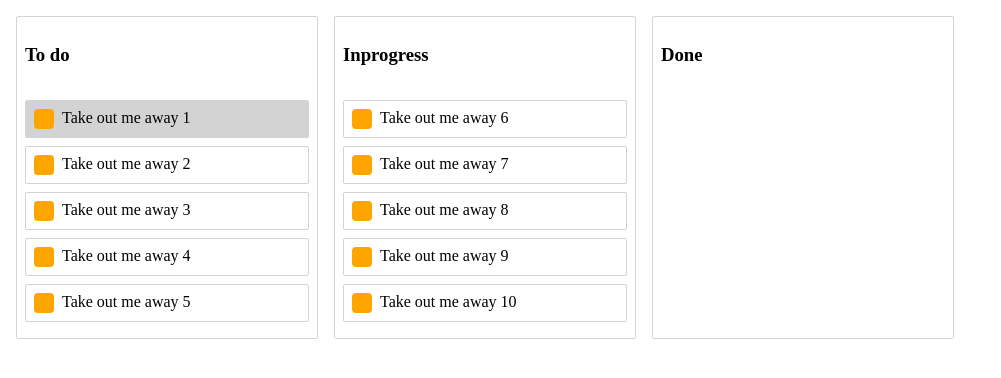
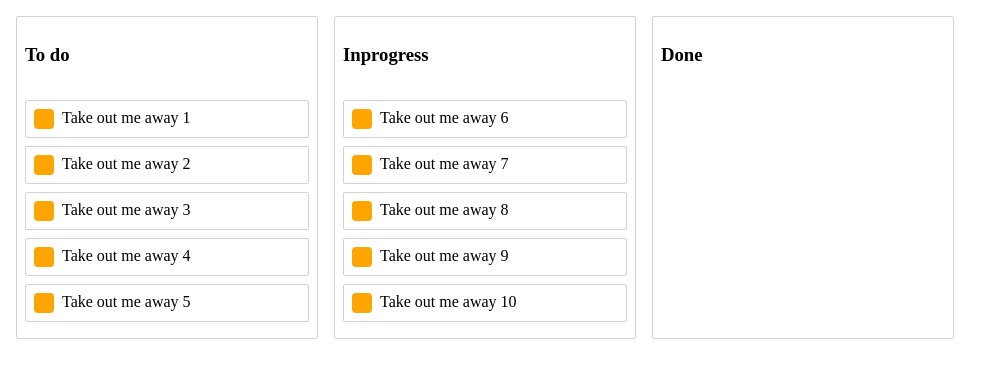
Before and after one commit to cuongnmit/drag-drop-virtual-list, a React (Create React App) app: page / in a window 1280 px wide. Shown: the top 378 px of the page, without its empty margins (0-1001 px from the left). Built offline with nearby package versions, Linux system fonts and the light colour scheme.

Commit message:
Fix eslint errors

```diff
--- a/package.json
+++ b/package.json
@@ -7,6 +7,7 @@
     "@testing-library/jest-dom": "^4.2.4",
     "@testing-library/react": "^9.3.2",
     "@testing-library/user-event": "^7.1.2",
+    "prop-types": "^15.7.2",
     "react": "^16.13.1",
     "react-beautiful-dnd": "^13.0.0",
     "react-dom": "^16.13.1",
--- a/src/column.jsx
+++ b/src/column.jsx
@@ -1,12 +1,14 @@
 import React from 'react';
 import styled from 'styled-components';
-import { Droppable } from 'react-beautiful-dnd';
+import PropTypes from 'prop-types';
+import { Droppable, Draggable } from 'react-beautiful-dnd';
 import Task from './task';
 
 const Container = styled.div`
     margin: 8px;
     border: 1px solid lightgrey;
     border-radius: 2px;
+    background-color: white;
     width: 300px;
     display: flex;
     flex-direction: column;
@@ -17,35 +19,41 @@ const Title = styled.h3`
 const TaskList = styled.div`
     padding: 8px;
     transition: background-color .2s ease;
-    background-color: ${(props) => (props.isDraggingOver ? 'skyblue' : 'white')};
+    background-color: ${(props) => (props.isDraggingOver ? 'skyblue' : 'inherit')};
     flex-grow: 1;
 `;
 
-export default class Column extends React.Component {
-  render() {
+function Column({ column, index, tasks }) {
   return (
-      <Container>
-        <Title>{this.props.column.title}</Title>
-        <Droppable
-          droppableId={this.props.column.id}
-          type={this.props.column.id === 'column-3' ? 'done' : 'active'}
-          isDropDisabled={this.props.isDropDisabled}
-        >
-          {(provided, snapshot) => (
+    <Draggable draggableId={column.id} index={index}>
+      {(draggaleProvided) => (
+        <Container {...draggaleProvided.draggableProps} ref={draggaleProvided.innerRef}>
+          <Title {...draggaleProvided.dragHandleProps}>{column.title}</Title>
+          <Droppable droppableId={column.id} type="task">
+            {(droppableProvided, snapshot) => (
               <TaskList
-              ref={provided.innerRef}
-              {...provided.droppableProps}
+                ref={droppableProvided.innerRef}
+                {...droppableProvided.droppableProps}
                 isDraggingOver={snapshot.isDraggingOver}
               >
-              {this.props.tasks.map((task, index) => (
-                <Task key={task.id} task={task} index={index} />
-              ))}
-              {provided.placeholder}
+                { tasks.map((task, taskIndex) => <Task key={task.id} task={task} index={taskIndex} />) }
+                { droppableProvided.placeholder }
               </TaskList>
             )}
-
           </Droppable>
         </Container>
+      )}
+    </Draggable>
   );
 }
-}
+
+Column.propTypes = {
+  index: PropTypes.number.isRequired,
+  tasks: PropTypes.arrayOf(PropTypes.object).isRequired,
+  column: PropTypes.shape({
+    id: PropTypes.string.isRequired,
+    title: PropTypes.string.isRequired,
+  }).isRequired,
+};
+
+export default Column;
--- a/src/index.jsx
+++ b/src/index.jsx
@@ -1,7 +1,7 @@
-import React from 'react';
+import React, { useState } from 'react';
 import ReactDOM from 'react-dom';
 import '@atlaskit/css-reset';
-import { DragDropContext } from 'react-beautiful-dnd';
+import { DragDropContext, Droppable } from 'react-beautiful-dnd';
 import styled from 'styled-components';
 import initialData from './initial-data';
 import Column from './column';
@@ -11,27 +11,14 @@ const Container = styled.div`
   flex-direction: row;
 `;
 
-class App extends React.Component {
-  constructor(props) {
-    super(props);
-    this.state = initialData;
-  }
+function App() {
+  const [state, setState] = useState(initialData);
 
-  onDragStart = (start) => {
-    const homeIndex = this.state.columnOrder.indexOf(start.source.droppableId);
-    this.setState({ homeIndex });
-  }
-
-  onDragUpdate = (update) => {
-    const { destination } = update;
-    const opacity = destination ? destination.index / Object.keys(this.state.tasks).length : 0;
-
-    document.body.style.backgroundColor = `rgba(153, 141, 217, ${opacity})`;
-  }
-
-  onDragEnd = (result) => {
-    this.setState({ homeIndex: null });
-    const { destination, source, draggableId } = result;
+  const onDragEnd = (result) => {
+    setState({ homeIndex: null });
+    const {
+      destination, source, draggableId, type,
+    } = result;
 
     if (!destination) {
       return;
@@ -41,8 +28,22 @@ class App extends React.Component {
       return;
     }
 
-    const start = this.state.columns[source.droppableId];
-    const finish = this.state.columns[destination.droppableId];
+    if (type === 'column') {
+      const newColumnOrder = Array.from(state.columnOrder);
+      newColumnOrder.splice(source.index, 1);
+      newColumnOrder.splice(destination.index, 0, draggableId);
+
+      const newState = {
+        ...state,
+        columnOrder: newColumnOrder,
+      };
+
+      setState(newState);
+      return;
+    }
+
+    const start = state.columns[source.droppableId];
+    const finish = state.columns[destination.droppableId];
 
     if (start === finish) {
       const newTaskIds = Array.from(start.taskIds);
@@ -55,14 +56,14 @@ class App extends React.Component {
       };
 
       const newState = {
-        ...this.state,
+        ...state,
         columns: {
-          ...this.state.columns,
+          ...state.columns,
           [newColumn.id]: newColumn,
         },
       };
 
-      this.setState(newState);
+      setState(newState);
       return;
     }
 
@@ -81,37 +82,38 @@ class App extends React.Component {
     };
 
     const newState = {
-      ...this.state,
+      ...state,
       columns: {
-        ...this.state.columns,
+        ...state.columns,
         [newStart.id]: newStart,
         [newFinish.id]: newFinish,
       },
     };
 
-    this.setState(newState);
+    setState(newState);
   };
 
-  render() {
+
   return (
-      <DragDropContext
-        onDragStart={this.onDragStart}
-        onDragEnd={this.onDragEnd}
-      >
-        <Container>
+    <DragDropContext onDragEnd={onDragEnd}>
+      <Droppable droppableId="all-columns" direction="horizontal" type="column">
+        {(provided) => (
+          <Container {...provided.droppableProps} ref={provided.innerRef}>
             {
-            this.state.columnOrder.map((columnId, index) => {
-              const column = this.state.columns[columnId];
-              const tasks = column.taskIds.map((taskId) => this.state.tasks[taskId]);
-              const isDropDisabled = index < this.state.homeIndex;
+                state.columnOrder.map((columnId, index) => {
+                  const column = state.columns[columnId];
+                  const tasks = column.taskIds.map((taskId) => state.tasks[taskId]);
 
-              return <Column key={column.id} column={column} tasks={tasks} isDropDisabled={isDropDisabled} />;
+                  return <Column key={column.id} column={column} tasks={tasks} index={index} />;
                 })
               }
+            {provided.placeholder}
           </Container>
+        )}
+
+      </Droppable>
     </DragDropContext>
   );
 }
-}
 
 ReactDOM.render(<App />, document.getElementById('root'));
--- a/src/task.jsx
+++ b/src/task.jsx
@@ -1,4 +1,4 @@
-import React, { Component } from 'react';
+import React from 'react';
 import styled from 'styled-components';
 import { Draggable } from 'react-beautiful-dnd';
 
@@ -7,7 +7,7 @@ const Container = styled.div`
   border-radius: 2px;
   padding: 8px;
   margin-bottom: 8px;
-  background-color: ${(props) => (props.isDragDisabled ? 'lightgrey' : props.isDragging ? 'lightgreen' : 'white')};
+  background-color: ${(props) => (props.isDragging ? 'lightgreen' : 'white')};
   display: flex;
 `;
 
@@ -19,24 +19,22 @@ const Handle = styled.div`
   margin-right: 8px;
 `;
 
-export default class Task extends Component {
-  render() {
-    const isDragDisabled = this.props.task.id === 'task-1';
+function Task({ task, index }) {
   return (
-      <Draggable draggableId={this.props.task.id} index={this.props.index}>
+    <Draggable draggableId={task.id} index={index}>
       {(provided, snapshot) => (
         <Container
           {...provided.draggableProps}
           {...provided.dragHandleProps}
           ref={provided.innerRef}
           isDragging={snapshot.isDragging}
-            isDragDisabled={isDragDisabled}
         >
           <Handle />
-            {this.props.task.content}
+          {task.content}
         </Container>
       )}
     </Draggable>
   );
 }
-}
+
+export default Task;
```
Also changed, not shown: .eslintrc.json. Lines whose indentation alone changed are shown as unchanged.
